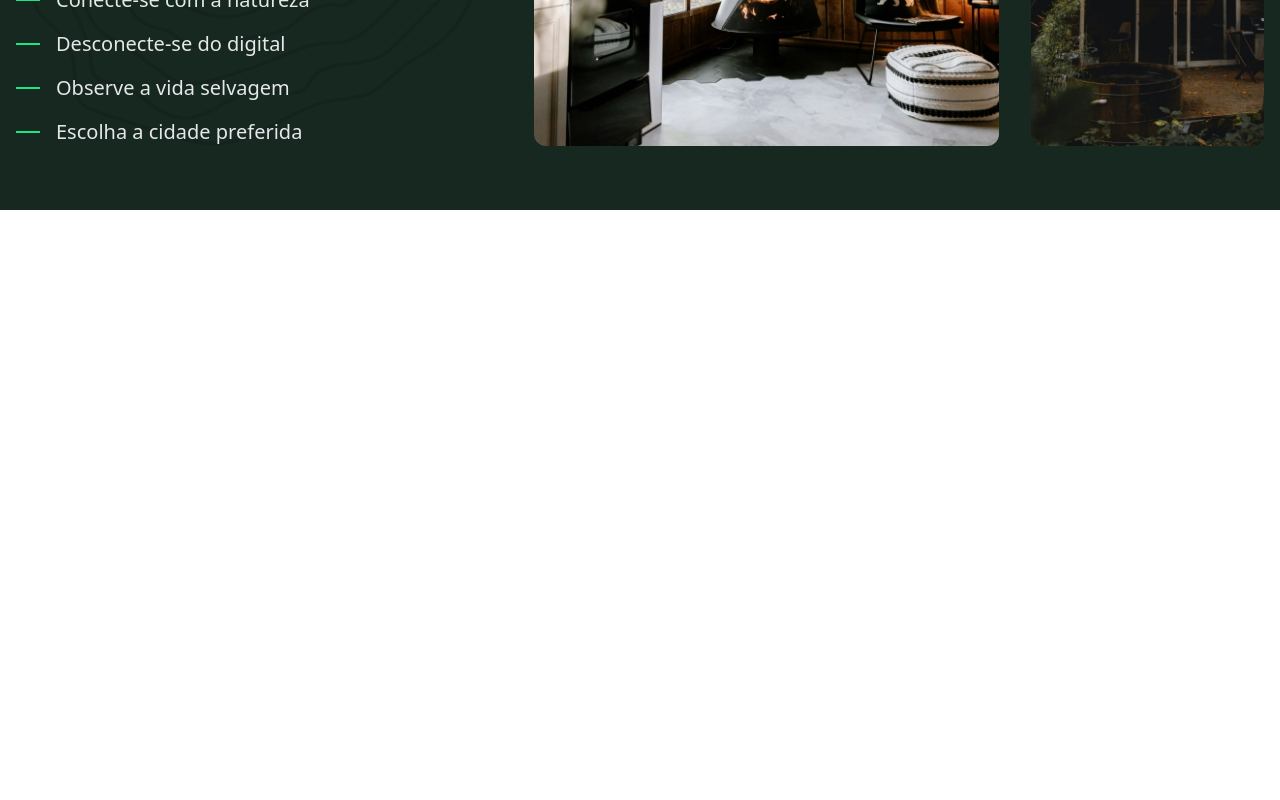
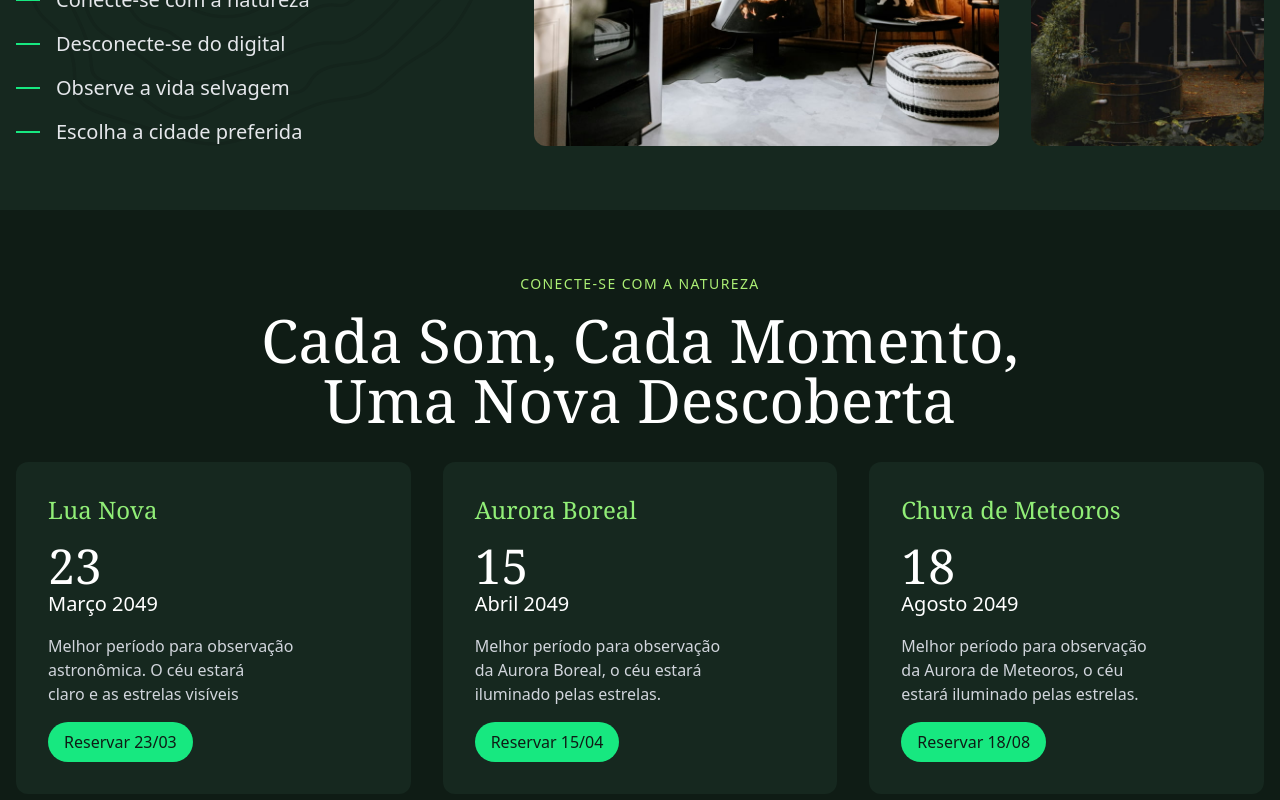
Before and after one commit to ofs-org/Forest, a React (Vite) app: page / in a window 1280 px wide. Shown: the part 1410-2210 px from the top of the page. Before the commit the page ends 1620 px from the top, so only its background shows below. Built offline with nearby package versions, Linux system fonts and the light colour scheme.

Commit message:
chore:  developed the Events section

```diff
--- a/src/App.tsx
+++ b/src/App.tsx
@@ -1,11 +1,13 @@
 import { Climate } from "./components/Climate";
 import { Menu } from "./components/Menu";
 import { Accommodations } from "./container/accommodations";
+import { Events } from "./container/Events";
 import { Introduction } from "./container/Introduction";
 
 function App() {
   return (
     <>
+      <body>
         <main className="bg-verde-800 font-sans h-full w-full">
           <header>
             <Climate />
@@ -14,8 +16,10 @@ function App() {
           <section>
             <Introduction />
             <Accommodations />
+            <Events />
           </section>
         </main>
+      </body>
     </>
   );
 }
--- /dev/null
+++ b/src/container/Events.tsx
@@ -0,0 +1,74 @@
+export function Events() {
+  return (
+    <section
+      id="eventos"
+      className="bg-verde-900 pb-12 py-12 sm:pb-16 sm:py-16"
+    >
+      <div className="container">
+        <p className="mb-4 text-center text-sm text-verde-200 tracking-widest uppercase">
+          CONECTE-SE COM A NATUREZA
+        </p>
+        <h2 className="font-serif max-w-w-screen-md mb-8 mx-auto sm:text-6xl text-4xl text-balance text-center text-white">
+          Cada Som, Cada Momento, Uma Nova Descoberta
+        </h2>
+        <div className="gap-4 grid grid-cols-[repeat(3,minmax(300px,1fr))] overflow-x-auto pb-4 sm:gap-8 snap-mandatory snap-x">
+          <div className="bg-verde-800 gap-4 grid p-6 rounded-xl sm:p-8 snap-center">
+            <h3 className="font-serif text-2xl text-verde-300">Lua Nova</h3>
+            <div className="text-white">
+              <p className="font-serif text-5xl">23</p>
+              <p className="text-xl">Março 2049</p>
+            </div>
+            <p className="text-balance text-gray-300">
+              Melhor período para observação astronômica. O céu estará claro e
+              as estrelas visíveis
+            </p>
+            <a
+              className="bg-verde-400 inline-block justify-self-start px-4 py-2 rounded-full self-end text-verde-900"
+              href="#contato"
+            >
+              Reservar 23/03
+            </a>
+          </div>
+          <div className="bg-verde-800 gap-4 grid p-6 rounded-xl sm:p-8 snap-center">
+            <h3 className="font-serif text-2xl text-verde-300">
+              Aurora Boreal
+            </h3>
+            <div className="text-white">
+              <p className="font-serif text-5xl">15</p>
+              <p className="text-xl">Abril 2049</p>
+            </div>
+            <p className="text-balance text-gray-300">
+              Melhor período para observação da Aurora Boreal, o céu estará
+              iluminado pelas estrelas.
+            </p>
+            <a
+              className="bg-verde-400 inline-block justify-self-start px-4 py-2 rounded-full self-end text-verde-900"
+              href="#contato"
+            >
+              Reservar 15/04
+            </a>
+          </div>
+          <div className="bg-verde-800 gap-4 grid p-6 rounded-xl sm:p-8 snap-center">
+            <h3 className="font-serif text-2xl text-verde-300">
+              Chuva de Meteoros
+            </h3>
+            <div className="text-white">
+              <p className="font-serif text-5xl">18</p>
+              <p className="text-xl">Agosto 2049</p>
+            </div>
+            <p className="text-balance text-gray-300">
+              Melhor período para observação da Aurora de Meteoros, o céu estará
+              iluminado pelas estrelas.
+            </p>
+            <a
+              className="bg-verde-400 inline-block justify-self-start px-4 py-2 rounded-full self-end text-verde-900"
+              href="#contato"
+            >
+              Reservar 18/08
+            </a>
+          </div>
+        </div>
+      </div>
+    </section>
+  );
+}
--- /dev/null
+++ b/src/container/Experiences.tsx
@@ -0,0 +1,3 @@
+export function Experiences() {
+  return <section className="container"></section>;
+}
```
Lines whose indentation alone changed are shown as unchanged.
